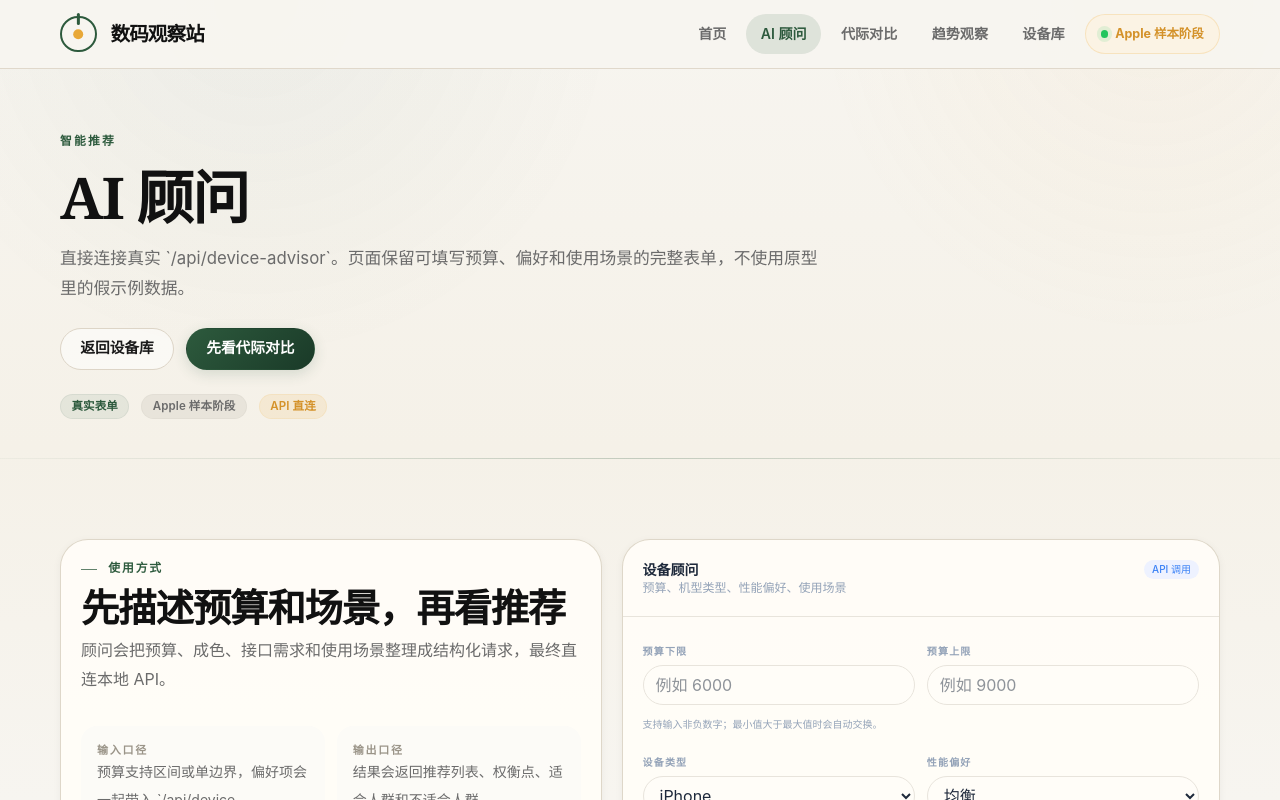
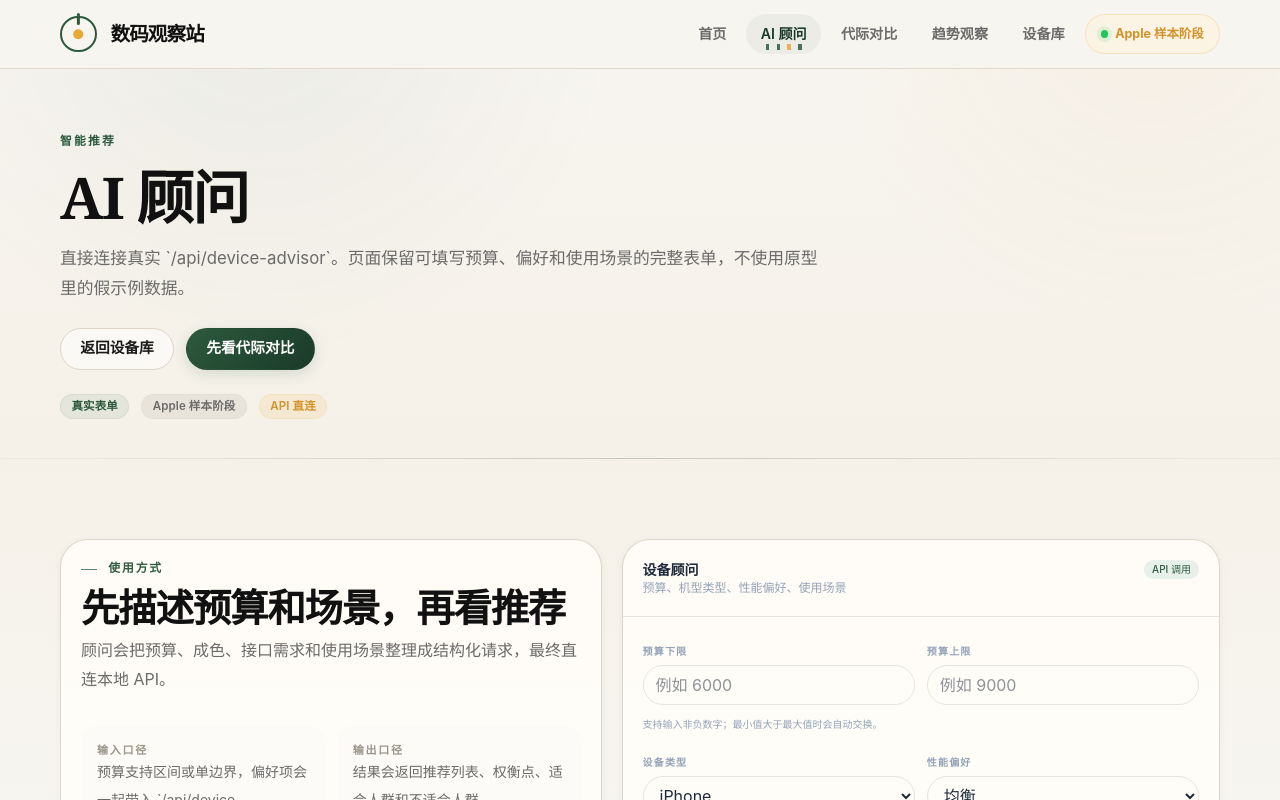
Before and after one commit to LighthouseXy/ai-device-evolution, a Next.js app: page /advisor in a window 1280 px wide. Shown: the top 800 px of the page. Built offline with nearby package versions, Linux system fonts and the light colour scheme.

Commit message:
fix: align advisor visuals with v2 theme

```diff
--- a/src/app/globals.css
+++ b/src/app/globals.css
@@ -31,9 +31,9 @@
   --radius-md: 14px;
   --radius-lg: 20px;
   --radius-xl: 28px;
-  --font-sans-stack: "PingFang SC", "Hiragino Sans GB", "Microsoft YaHei", "Noto Sans SC",
-    -apple-system, BlinkMacSystemFont, "Segoe UI", sans-serif;
-  --font-display-stack: "PingFang SC", "Hiragino Sans GB", "Songti SC", "STSong", Georgia, serif;
+  --font-sans-stack: "Source Han Sans SC", "PingFang SC", "Hiragino Sans GB", "Microsoft YaHei",
+    "Noto Sans SC", -apple-system, BlinkMacSystemFont, "Segoe UI", sans-serif;
+  --font-display-stack: "Source Han Serif SC", "Songti SC", "STSong", Georgia, serif;
   --font-mono-stack: "SF Mono", "JetBrains Mono", "Cascadia Code", "Consolas", monospace;
 }
 
@@ -496,6 +496,7 @@ p {
 }
 
 .site-nav-link {
+  position: relative;
   display: inline-flex;
   align-items: center;
   min-height: 2.5rem;
@@ -516,8 +517,42 @@ p {
 }
 
 .site-nav-link-active {
-  background: rgba(45, 90, 61, 0.12);
-  color: var(--primary);
+  color: var(--primary-strong);
+  background: rgba(45, 90, 61, 0.05);
+}
+
+.site-nav-link-active::after {
+  content: "";
+  position: absolute;
+  left: 0.8rem;
+  right: 0.8rem;
+  bottom: 0.25rem;
+  height: 0.36rem;
+  border-radius: 999px;
+  background:
+    linear-gradient(
+      90deg,
+      transparent 0%,
+      transparent 14%,
+      var(--primary) 14%,
+      var(--primary) 21%,
+      transparent 21%,
+      transparent 36%,
+      var(--primary) 36%,
+      var(--primary) 43%,
+      transparent 43%,
+      transparent 58%,
+      var(--accent) 58%,
+      var(--accent) 65%,
+      transparent 65%,
+      transparent 80%,
+      var(--primary) 80%,
+      var(--primary) 87%,
+      transparent 87%,
+      transparent 100%
+    );
+  opacity: 0.85;
+  pointer-events: none;
 }
 
 .site-nav-pill {
--- a/src/components/DeviceAdvisorPanel.tsx
+++ b/src/components/DeviceAdvisorPanel.tsx
@@ -279,7 +279,7 @@ export default function DeviceAdvisorPanel({ initialCategory }: DeviceAdvisorPan
             <p className="text-sm font-semibold text-[#1E293B]">设备顾问</p>
             <p className="mt-1 text-xs text-[#94A3B8]">预算、机型类型、性能偏好、使用场景</p>
           </div>
-          <span className="inline-flex rounded-full bg-[#EEF2FF] px-2 py-0.5 text-[10px] font-medium text-[#3B82F6]">
+          <span className="inline-flex rounded-full bg-[var(--primary-soft)] px-2 py-0.5 text-[10px] font-medium text-[var(--primary)]">
             API 调用
           </span>
         </div>
@@ -295,7 +295,7 @@ export default function DeviceAdvisorPanel({ initialCategory }: DeviceAdvisorPan
           <label className="block">
             <span className="text-[10px] font-semibold uppercase tracking-[0.12em] text-[#94A3B8]">预算下限</span>
             <input
-              className="mt-1 h-10 w-full rounded-lg border border-[#E8E4DC] bg-[#FFFDF8] px-3 text-sm text-[#1E293B] outline-none transition focus:border-[#3B82F6]"
+              className="mt-1 h-10 w-full rounded-lg border border-[#E8E4DC] bg-[#FFFDF8] px-3 text-sm text-[#1E293B] outline-none transition focus:border-[var(--primary)]"
               inputMode="numeric"
               placeholder="例如 6000"
               value={budgetMin}
@@ -308,7 +308,7 @@ export default function DeviceAdvisorPanel({ initialCategory }: DeviceAdvisorPan
           <label className="block">
             <span className="text-[10px] font-semibold uppercase tracking-[0.12em] text-[#94A3B8]">预算上限</span>
             <input
-              className="mt-1 h-10 w-full rounded-lg border border-[#E8E4DC] bg-[#FFFDF8] px-3 text-sm text-[#1E293B] outline-none transition focus:border-[#3B82F6]"
+              className="mt-1 h-10 w-full rounded-lg border border-[#E8E4DC] bg-[#FFFDF8] px-3 text-sm text-[#1E293B] outline-none transition focus:border-[var(--primary)]"
               inputMode="numeric"
               placeholder="例如 9000"
               value={budgetMax}
@@ -327,7 +327,7 @@ export default function DeviceAdvisorPanel({ initialCategory }: DeviceAdvisorPan
           <label className="block">
             <span className="text-[10px] font-semibold uppercase tracking-[0.12em] text-[#94A3B8]">设备类型</span>
             <select
-              className="mt-1 h-10 w-full rounded-lg border border-[#E8E4DC] bg-[#FFFDF8] px-3 text-sm text-[#1E293B] outline-none transition focus:border-[#3B82F6]"
+              className="mt-1 h-10 w-full rounded-lg border border-[#E8E4DC] bg-[#FFFDF8] px-3 text-sm text-[#1E293B] outline-none transition focus:border-[var(--primary)]"
               value={category}
               onChange={(event) => {
                 clearError();
@@ -346,7 +346,7 @@ export default function DeviceAdvisorPanel({ initialCategory }: DeviceAdvisorPan
           <label className="block">
             <span className="text-[10px] font-semibold uppercase tracking-[0.12em] text-[#94A3B8]">性能偏好</span>
             <select
-              className="mt-1 h-10 w-full rounded-lg border border-[#E8E4DC] bg-[#FFFDF8] px-3 text-sm text-[#1E293B] outline-none transition focus:border-[#3B82F6]"
+              className="mt-1 h-10 w-full rounded-lg border border-[#E8E4DC] bg-[#FFFDF8] px-3 text-sm text-[#1E293B] outline-none transition focus:border-[var(--primary)]"
               value={performancePreference}
               onChange={(event) =>
                 {
@@ -368,7 +368,7 @@ export default function DeviceAdvisorPanel({ initialCategory }: DeviceAdvisorPan
           <label className="block">
             <span className="text-[10px] font-semibold uppercase tracking-[0.12em] text-[#94A3B8]">成色偏好</span>
             <select
-              className="mt-1 h-10 w-full rounded-lg border border-[#E8E4DC] bg-[#FFFDF8] px-3 text-sm text-[#1E293B] outline-none transition focus:border-[#3B82F6]"
+              className="mt-1 h-10 w-full rounded-lg border border-[#E8E4DC] bg-[#FFFDF8] px-3 text-sm text-[#1E293B] outline-none transition focus:border-[var(--primary)]"
               value={conditionPreference}
               onChange={(event) =>
                 {
@@ -388,7 +388,7 @@ export default function DeviceAdvisorPanel({ initialCategory }: DeviceAdvisorPan
           <label className="block">
             <span className="text-[10px] font-semibold uppercase tracking-[0.12em] text-[#94A3B8]">续航优先级</span>
             <select
-              className="mt-1 h-10 w-full rounded-lg border border-[#E8E4DC] bg-[#FFFDF8] px-3 text-sm text-[#1E293B] outline-none transition focus:border-[#3B82F6]"
+              className="mt-1 h-10 w-full rounded-lg border border-[#E8E4DC] bg-[#FFFDF8] px-3 text-sm text-[#1E293B] outline-none transition focus:border-[var(--primary)]"
               value={batteryPriority}
               onChange={(event) =>
                 {
@@ -409,7 +409,7 @@ export default function DeviceAdvisorPanel({ initialCategory }: DeviceAdvisorPan
         <label className="block">
           <span className="text-[10px] font-semibold uppercase tracking-[0.12em] text-[#94A3B8]">接口 / 生态需求</span>
           <select
-            className="mt-1 h-10 w-full rounded-lg border border-[#E8E4DC] bg-[#FFFDF8] px-3 text-sm text-[#1E293B] outline-none transition focus:border-[#3B82F6]"
+            className="mt-1 h-10 w-full rounded-lg border border-[#E8E4DC] bg-[#FFFDF8] px-3 text-sm text-[#1E293B] outline-none transition focus:border-[var(--primary)]"
             value={interfaceNeed}
             onChange={(event) =>
               {
@@ -429,7 +429,7 @@ export default function DeviceAdvisorPanel({ initialCategory }: DeviceAdvisorPan
         <label className="block">
           <span className="text-[10px] font-semibold uppercase tracking-[0.12em] text-[#94A3B8]">使用场景</span>
           <textarea
-            className="mt-1 min-h-24 w-full rounded-lg border border-[#E8E4DC] bg-[#FFFDF8] px-3 py-2 text-sm leading-6 text-[#1E293B] outline-none transition focus:border-[#3B82F6]"
+            className="mt-1 min-h-24 w-full rounded-lg border border-[#E8E4DC] bg-[#FFFDF8] px-3 py-2 text-sm leading-6 text-[#1E293B] outline-none transition focus:border-[var(--primary)]"
             placeholder="例如：学习 / 办公 / 剪辑 / 游戏 / 拍照"
             value={useCasesText}
             onChange={(event) => {
@@ -443,7 +443,7 @@ export default function DeviceAdvisorPanel({ initialCategory }: DeviceAdvisorPan
               {useCaseSuggestionOptions.map((item) => (
                 <button
                   key={item}
-                  className="inline-flex h-8 items-center rounded-full border border-[#E8E4DC] bg-white px-3 text-xs text-[#475569] transition hover:border-[#BFDBFE] hover:bg-[#EFF6FF] hover:text-[#1D4ED8]"
+                  className="inline-flex h-8 items-center rounded-full border border-[#E8E4DC] bg-white px-3 text-xs text-[#475569] transition hover:border-[rgba(45,90,61,0.24)] hover:bg-[var(--primary-soft)] hover:text-[var(--primary-strong)]"
                   type="button"
                   onClick={() => handleUseCaseSuggestion(item)}
                 >
@@ -464,7 +464,7 @@ export default function DeviceAdvisorPanel({ initialCategory }: DeviceAdvisorPan
               </p>
             </div>
             <button
-              className="inline-flex h-10 items-center justify-center rounded-lg bg-[#3B82F6] px-4 text-sm font-medium text-white transition hover:bg-[#2563EB] disabled:cursor-not-allowed disabled:opacity-60"
+              className="inline-flex h-10 items-center justify-center rounded-lg bg-[var(--primary)] px-4 text-sm font-medium text-white transition hover:bg-[var(--primary-strong)] disabled:cursor-not-allowed disabled:opacity-60"
               type="submit"
               disabled={loading}
               aria-busy={loading}
@@ -475,7 +475,7 @@ export default function DeviceAdvisorPanel({ initialCategory }: DeviceAdvisorPan
           <div className="mt-3 flex flex-wrap gap-2">
             {summaryTags.map((item) => (
               <span
-                className="rounded-full bg-[#F8FAFE] px-2.5 py-1 text-[11px] text-[#475569]"
+                className="rounded-full bg-[var(--primary-soft)] px-2.5 py-1 text-[11px] text-[var(--primary-strong)]"
                 key={item}
               >
                 {item}
@@ -491,18 +491,18 @@ export default function DeviceAdvisorPanel({ initialCategory }: DeviceAdvisorPan
 
       <div className="border-t border-[#E8E4DC] bg-[#FFFDF8] p-5" aria-live="polite" aria-atomic="true">
         {loading ? (
-          <div className="rounded-2xl border border-[#DBEAFE] bg-[#EFF6FF] p-4" role="status">
+          <div className="rounded-2xl border border-[rgba(45,90,61,0.16)] bg-[var(--primary-soft)] p-4" role="status">
             <div className="flex items-center gap-2">
-              <p className="text-sm font-semibold text-[#1D4ED8]">正在生成推荐</p>
-              <span className="rounded-full bg-white px-2 py-0.5 text-[10px] font-medium text-[#3B82F6]">
+              <p className="text-sm font-semibold text-[var(--primary-strong)]">正在生成推荐</p>
+              <span className="rounded-full bg-white px-2 py-0.5 text-[10px] font-medium text-[var(--primary)]">
                 API 调用
               </span>
             </div>
             <p className="mt-2 text-sm leading-6 text-[#1E293B]">正在整理预算、成色、续航和接口偏好，请稍等。</p>
             <div className="mt-4 space-y-2 animate-pulse">
-              <div className="h-4 w-2/3 rounded bg-[#DBEAFE]" />
-              <div className="h-4 w-full rounded bg-[#DBEAFE]" />
-              <div className="h-4 w-5/6 rounded bg-[#DBEAFE]" />
+              <div className="h-4 w-2/3 rounded bg-[rgba(45,90,61,0.16)]" />
+              <div className="h-4 w-full rounded bg-[rgba(45,90,61,0.16)]" />
+              <div className="h-4 w-5/6 rounded bg-[rgba(232,168,56,0.18)]" />
             </div>
           </div>
         ) : error ? (
@@ -513,10 +513,10 @@ export default function DeviceAdvisorPanel({ initialCategory }: DeviceAdvisorPan
           </div>
         ) : result ? (
           <div className="space-y-4">
-            <div className="rounded-2xl border border-[#BFDBFE] bg-[#EFF6FF] p-4">
+            <div className="rounded-2xl border border-[rgba(45,90,61,0.18)] bg-[var(--primary-soft)] p-4">
               <div className="flex flex-wrap items-center gap-2">
                 <p className="text-sm font-semibold text-[#1E293B]">推荐结果</p>
-                <span className="rounded-full bg-white px-2 py-0.5 text-[10px] font-medium text-[#3B82F6]">
+                <span className="rounded-full bg-white px-2 py-0.5 text-[10px] font-medium text-[var(--primary)]">
                   可信度 {Math.round(result.confidence * 100)}%
                 </span>
                 <span className="rounded-full bg-[#F0FDF4] px-2 py-0.5 text-[10px] font-medium text-[#16A34A]">
@@ -531,7 +531,7 @@ export default function DeviceAdvisorPanel({ initialCategory }: DeviceAdvisorPan
                   {result.tradeoffs.length ? (
                     <div className="mt-2 flex flex-wrap gap-1.5">
                       {result.tradeoffs.map((item) => (
-                        <span key={item} className="rounded-full bg-white px-2 py-0.5 text-[11px] text-[#64748B]">
+                        <span key={item} className="rounded-full bg-white px-2 py-0.5 text-[11px] text-[var(--primary-strong)]">
                           {item}
                         </span>
                       ))}
@@ -544,7 +544,7 @@ export default function DeviceAdvisorPanel({ initialCategory }: DeviceAdvisorPan
                   <p className="text-[10px] font-semibold uppercase tracking-[0.12em] text-[#94A3B8]">适合人群</p>
                   <div className="mt-2 flex flex-wrap gap-1.5">
                     {result.suitableFor.map((item) => (
-                      <span key={item} className="rounded-full bg-[#F8FAFE] px-2 py-0.5 text-[11px] text-[#64748B]">
+                      <span key={item} className="rounded-full bg-[var(--primary-soft)] px-2 py-0.5 text-[11px] text-[var(--primary-strong)]">
                         {item}
                       </span>
                     ))}
@@ -572,7 +572,7 @@ export default function DeviceAdvisorPanel({ initialCategory }: DeviceAdvisorPan
                 return (
                   <article
                     className={`rounded-2xl border p-4 shadow-sm ${
-                      isPrimary ? "border-[#BFDBFE] bg-white" : "border-[#E8E4DC] bg-white"
+                      isPrimary ? "border-[rgba(45,90,61,0.18)] bg-white" : "border-[#E8E4DC] bg-white"
                     }`}
                     key={item.deviceId}
                   >
@@ -581,7 +581,7 @@ export default function DeviceAdvisorPanel({ initialCategory }: DeviceAdvisorPan
                         <div className="flex flex-wrap items-center gap-2">
                           <span
                             className={`rounded-full px-2 py-0.5 text-[10px] font-medium ${
-                              isPrimary ? "bg-[#DBEAFE] text-[#1D4ED8]" : "bg-[#F5F0E8] text-[#64748B]"
+                              isPrimary ? "bg-[var(--primary-soft)] text-[var(--primary-strong)]" : "bg-[#F5F0E8] text-[#64748B]"
                             }`}
                           >
                             {isPrimary ? "主推荐" : `备选 ${index}`}
@@ -598,7 +598,7 @@ export default function DeviceAdvisorPanel({ initialCategory }: DeviceAdvisorPan
                     </div>
 
                     <div className="mt-4 grid gap-3 lg:grid-cols-2">
-                      <div className="rounded-xl bg-[#F8FAFE] p-3">
+                      <div className="rounded-xl bg-[#F4F9F5] p-3">
                         <p className="text-[10px] font-semibold uppercase tracking-[0.12em] text-[#94A3B8]">推荐理由</p>
                         <ul className="mt-2 space-y-1">
                           {item.reasons.map((reason) => (
@@ -609,11 +609,11 @@ export default function DeviceAdvisorPanel({ initialCategory }: DeviceAdvisorPan
                           ))}
                         </ul>
                       </div>
-                      <div className="rounded-xl bg-[#FFF7ED] p-3">
+                      <div className="rounded-xl bg-[#F4F9F5] p-3">
                         <p className="text-[10px] font-semibold uppercase tracking-[0.12em] text-[#94A3B8]">注意事项 / 权衡点</p>
                         <ul className="mt-2 space-y-1">
                           {item.tradeoffs.map((tradeoff) => (
-                            <li className="flex gap-2 text-sm leading-6 text-[#7C2D12]" key={tradeoff}>
+                            <li className="flex gap-2 text-sm leading-6 text-[var(--primary-strong)]" key={tradeoff}>
                               <span className="shrink-0">•</span>
                               <span>{tradeoff}</span>
                             </li>
```
